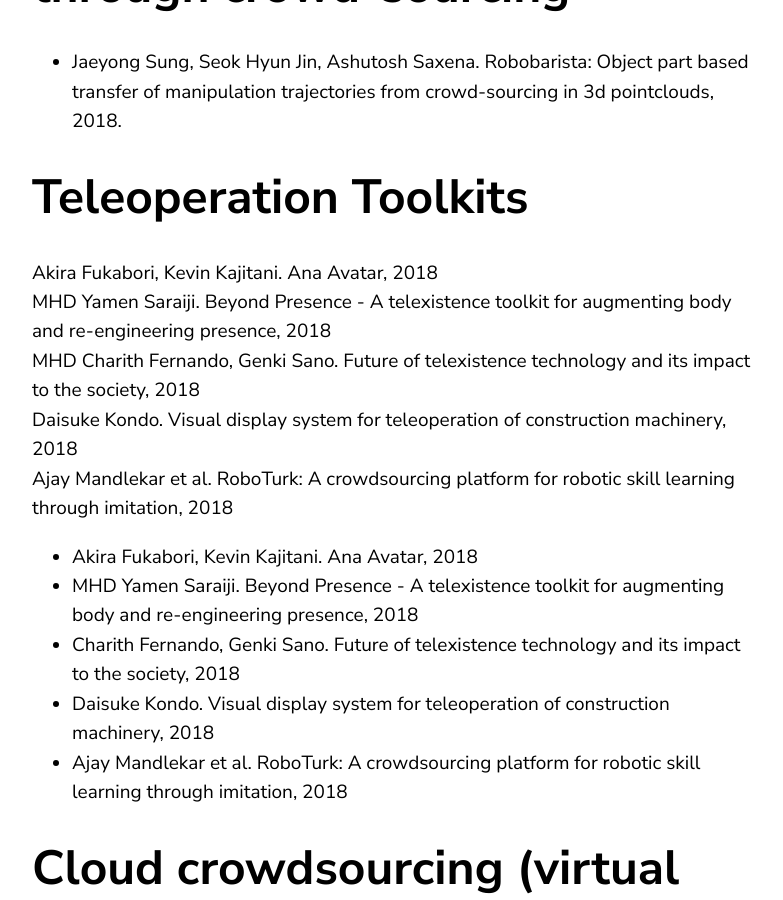
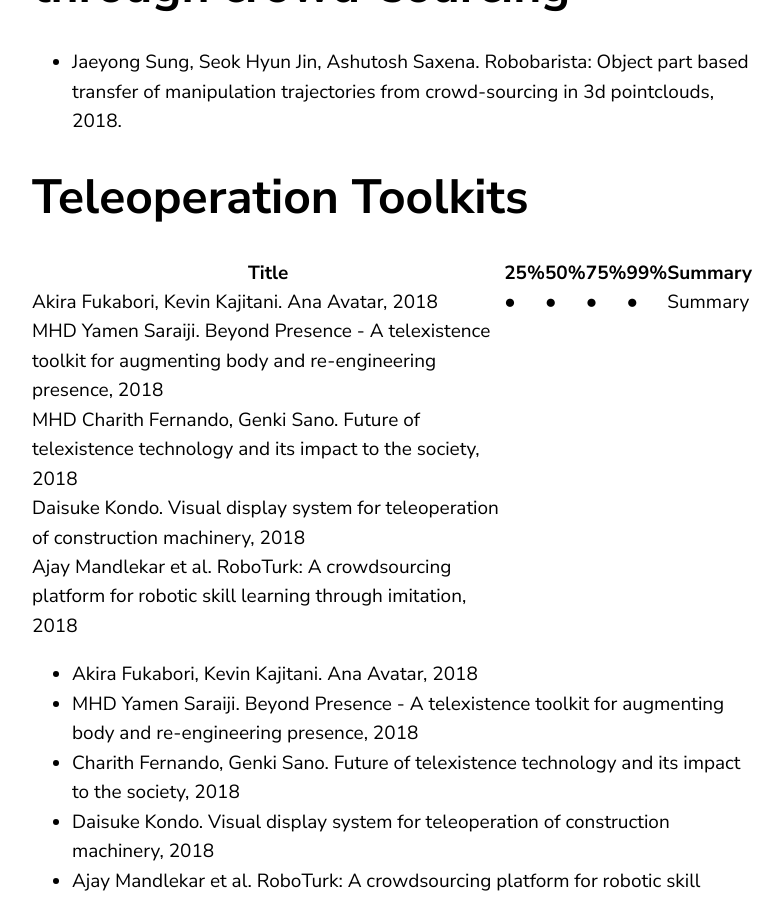
Before and after one commit to jluis9796/jluis9796.github.io, a Jekyll site: the page built from _posts/2020-05-24-telexistence.markdown, in a window 1280 px wide and 900 px high, scrolled down 1292 px. Shown: the whole window, without its empty margins (68-851 px from the left). Built offline with Jekyll 4.4.1, drawn with Linux system fonts in a browser that asks for light colours.

Commit message:
Update 2020-05-24-telexistence.markdown

```diff
--- a/_posts/2020-05-24-telexistence.markdown
+++ b/_posts/2020-05-24-telexistence.markdown
@@ -31,9 +31,24 @@ date:   2020-05-24 13:34:36 +0900
 
 # Teleoperation Toolkits
 <table>
+  <thead>
+    <tr>
+      <th>Title</th>
+      <th>25%</th>
+      <th>50%</th>
+      <th>75%</th>
+      <th>99%</th>
+      <th>Summary</th>
+    </tr>
+  </thead>
   <tbody>
     <tr>
     <td>Akira Fukabori, Kevin Kajitani. Ana Avatar, 2018</td>
+    <td>●</td>
+    <td>●</td>
+    <td>●</td>
+    <td>●</td>
+    <td>Summary</td>
     </tr>
     <tr>
     <td>MHD Yamen Saraiji. Beyond Presence - A telexistence toolkit for augmenting body and re-engineering presence, 2018</td>
```
